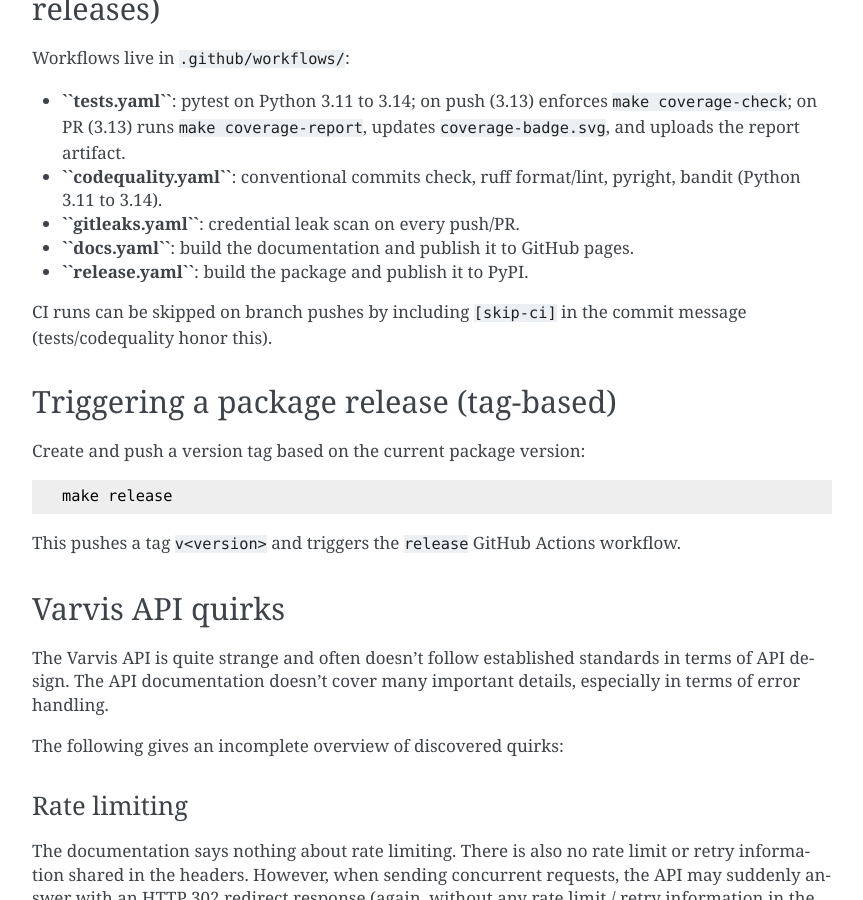
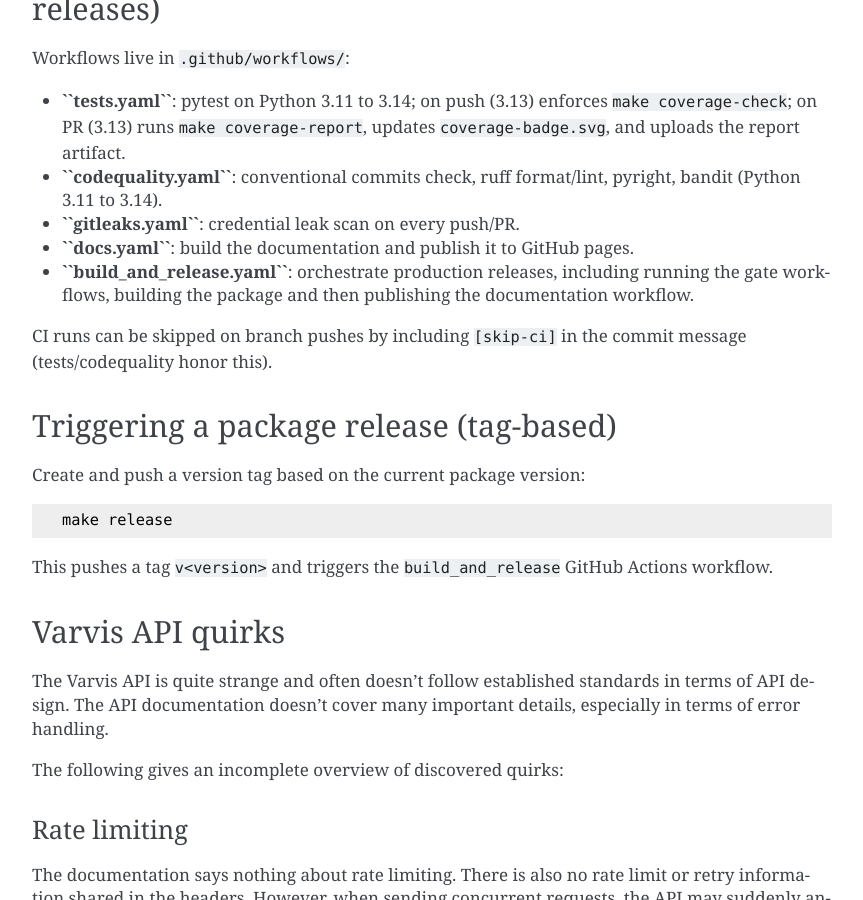
Before and after one commit to LaborBerlin/varvis-connector, a Sphinx documentation site: the page built from docs/source/development.rst, in a window 1280 px wide and 900 px high, scrolled down 4073 px. Shown: the whole window, without its empty margins (308-1171 px from the left). Built offline with Sphinx 7.4.7, drawn with Linux system fonts in a browser that asks for light colours.

```diff
--- a/docs/source/development.rst
+++ b/docs/source/development.rst
@@ -192,7 +192,9 @@ Workflows live in ``.github/workflows/``:
   bandit (Python 3.11 to 3.14).
 - **``gitleaks.yaml``**: credential leak scan on every push/PR.
 - **``docs.yaml``**: build the documentation and publish it to GitHub pages.
-- **``release.yaml``**: build the package and publish it to PyPI.
+- **``build_and_release.yaml``**: orchestrate production releases, including
+  running the gate workflows, building the package and then publishing the
+  documentation workflow.
 
 CI runs can be skipped on branch pushes by including ``[skip-ci]`` in the
 commit message (tests/codequality honor this).
@@ -204,8 +206,8 @@ Create and push a version tag based on the current package version::
 
     make release
 
-This pushes a tag ``v<version>`` and triggers the ``release`` GitHub Actions
-workflow.
+This pushes a tag ``v<version>`` and triggers the ``build_and_release`` GitHub
+Actions workflow.
 
 Varvis API quirks
 -----------------
```
Also changed, not shown: docs/source/introduction.rst (+13 -0 lines), .agents/research.md (added), 3 other files.
